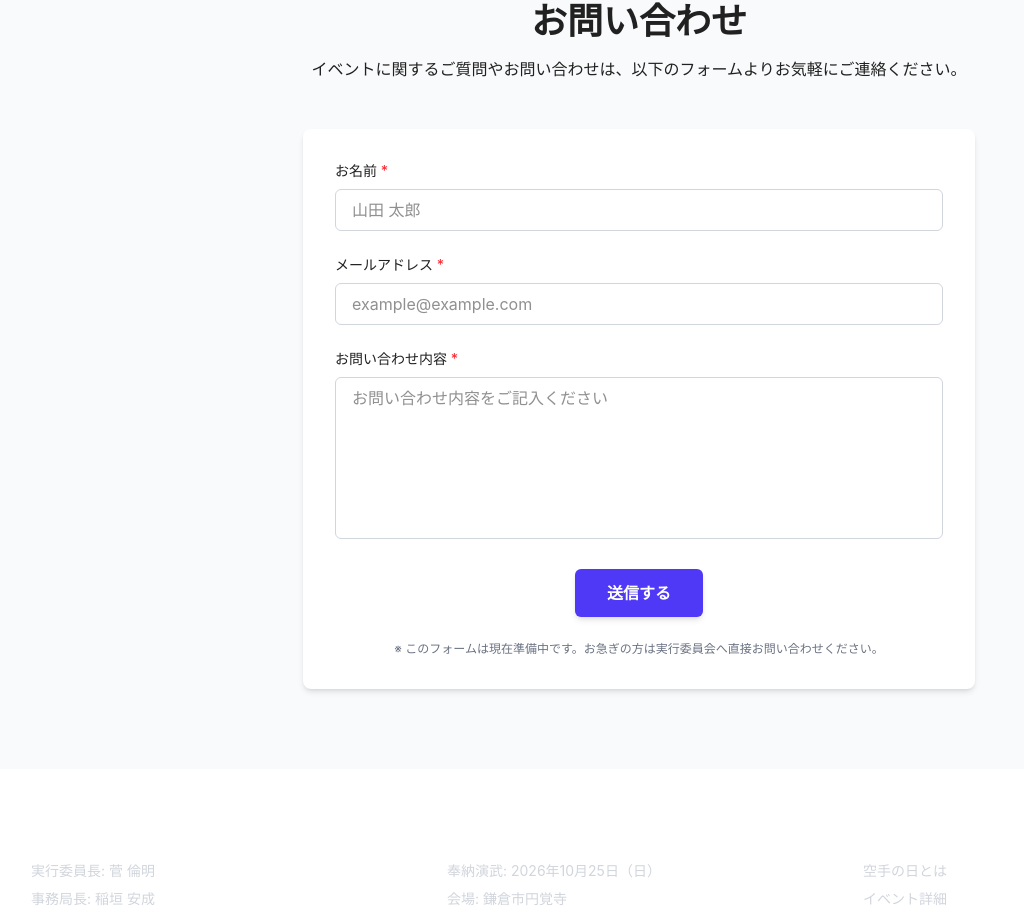
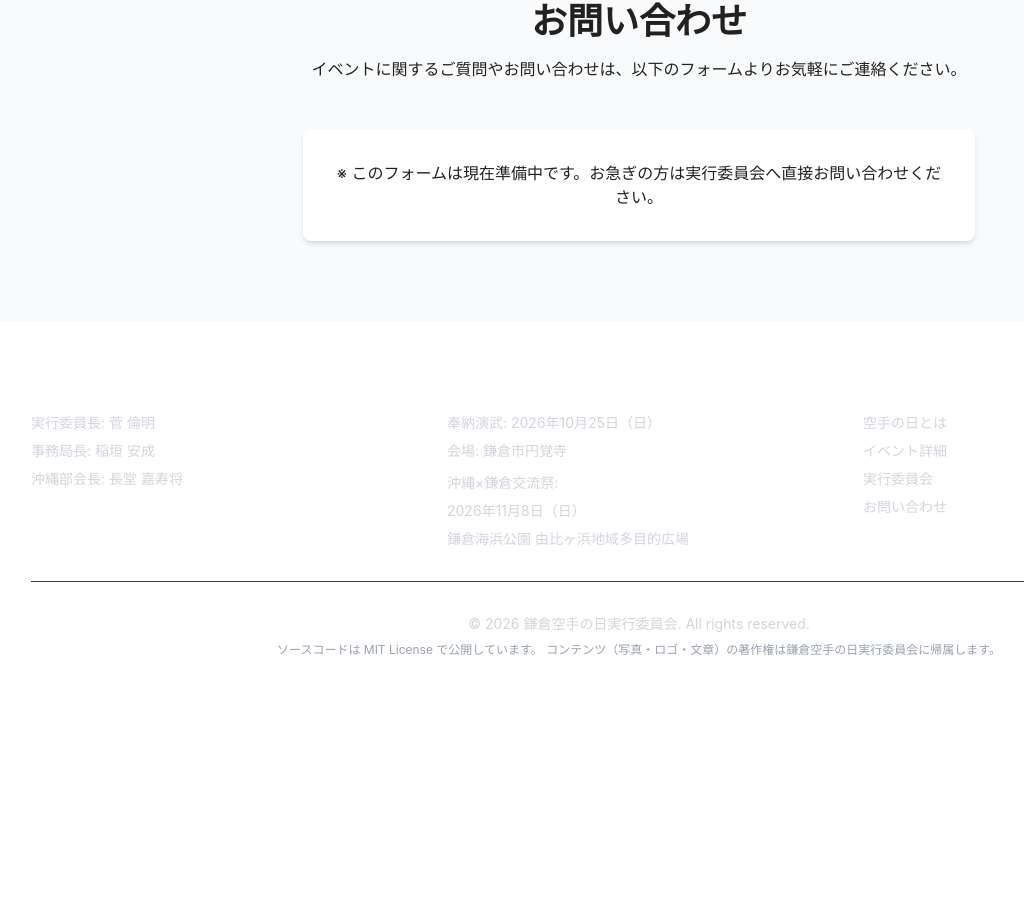
Before and after one commit to kNagadou/kamakura-karateday-lp, a Next.js app: page / in a window 1280 px wide. Shown: the part 2697-3615 px from the top of the page, without its empty margins (1-1025 px from the left). After the commit the page ends 3403 px from the top, so only its background shows below. Built offline with nearby package versions, Linux system fonts and the light colour scheme.

Commit message:
フォーム準備中のためお問い合わせフォームをコメントアウト

```diff
--- a/components/sections/ContactSection.tsx
+++ b/components/sections/ContactSection.tsx
@@ -9,9 +9,9 @@ export default function ContactSection() {
           イベントに関するご質問やお問い合わせは、以下のフォームよりお気軽にご連絡ください。
         </p>
 
-        <div className="bg-white rounded-lg shadow-md p-8">
+        {/* フォームは準備中のためコメントアウト */}
+        {/* <div className="bg-white rounded-lg shadow-md p-8">
           <form className="space-y-6">
-            {/* お名前 */}
             <div>
               <label
                 htmlFor="name"
@@ -29,7 +29,6 @@ export default function ContactSection() {
               />
             </div>
 
-            {/* メールアドレス */}
             <div>
               <label
                 htmlFor="email"
@@ -47,7 +46,6 @@ export default function ContactSection() {
               />
             </div>
 
-            {/* お問い合わせ内容 */}
             <div>
               <label
                 htmlFor="message"
@@ -65,7 +63,6 @@ export default function ContactSection() {
               />
             </div>
 
-            {/* 送信ボタン */}
             <div className="text-center">
               <button
                 type="submit"
@@ -74,12 +71,14 @@ export default function ContactSection() {
                 送信する
               </button>
             </div>
+          </form>
+        </div> */}
 
-            {/* 注意事項 */}
-            <p className="text-xs text-gray-500 text-center mt-4">
-              ※ このフォームは現在準備中です。お急ぎの方は実行委員会へ直接お問い合わせください。
-            </p>
-          </form>
+        {/* 注意事項 */}
+        <div className="bg-white rounded-lg shadow-md p-8">
+          <p className="text-center text-charcoal-600">
+            ※ このフォームは現在準備中です。お急ぎの方は実行委員会へ直接お問い合わせください。
+          </p>
         </div>
       </div>
     </section>
```
